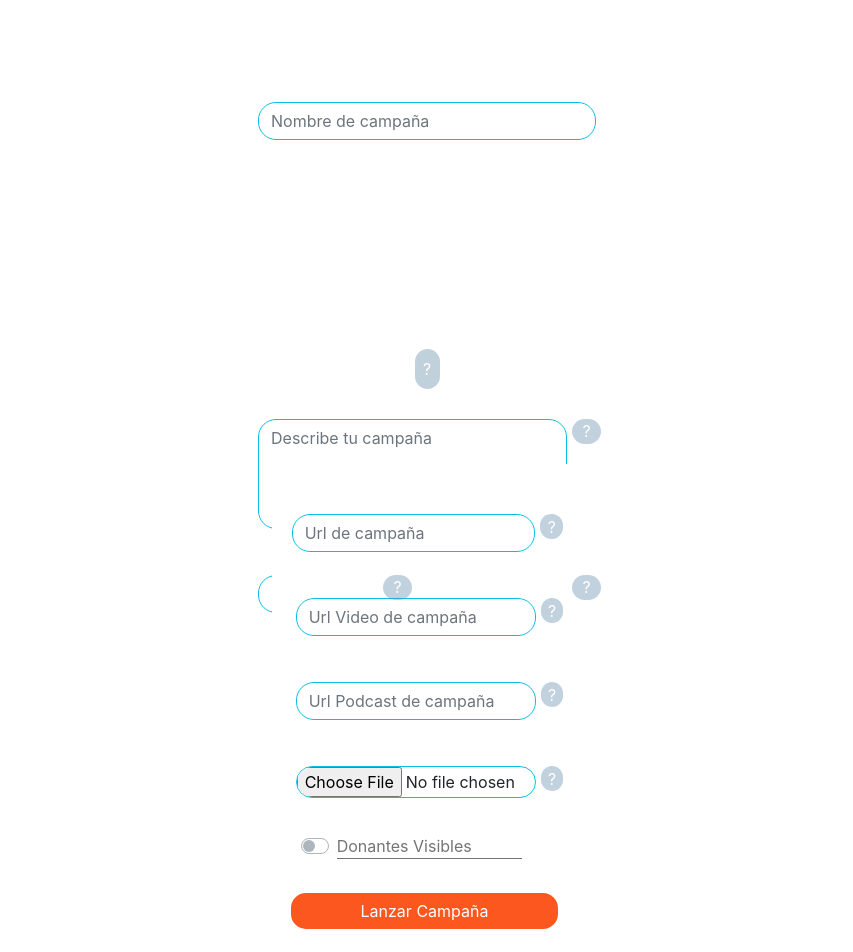
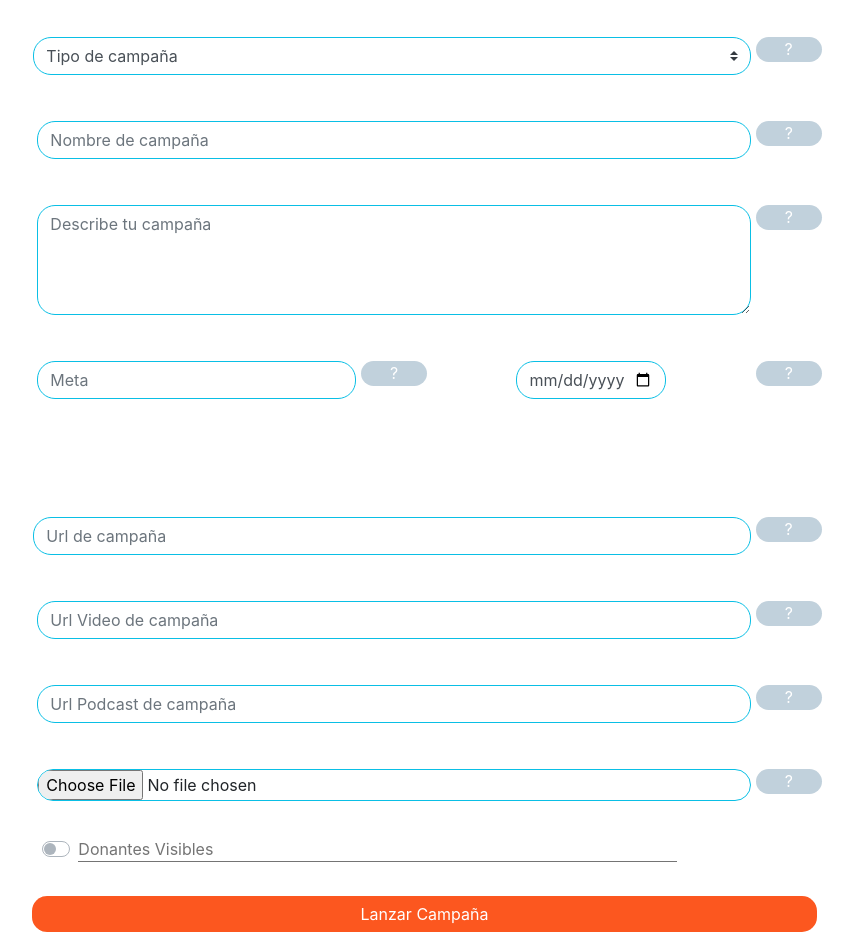
Before and after one commit to marialejandraip/crowdfunding-peer-to-peer, a React (Create React App) app: page /dashboard in a window 1280 px wide. Shown: the part 1344-2296 px from the top of the page, without its empty margins (215-1068 px from the left). Built offline with nearby package versions, Linux system fonts and the light colour scheme; no server answers; sample sign-in values are in the browser's storage.

Commit message:
inputs estilos

```diff
--- a/src/components/Forms.js
+++ b/src/components/Forms.js
@@ -2,6 +2,7 @@ import React, {useState} from 'react';
 import { Form, Button, Row, Col, Container } from 'react-bootstrap';
 import ReactTooltip from 'react-tooltip';
 import styles from './Forms.module.css';
+import InputGroup from 'react-bootstrap/InputGroup';
 
 
 
@@ -19,9 +20,8 @@ const handleInputchange = event => {
         <Row className = "rows">
           <Col sm={1} md ={2}></Col>
           <Col sm={10} md ={8} className = "columns">
-            <form className="card card-body input-group" id = {styles.form}
-             >
-              <Form.Row className = {styles.rows}>
+            <form className="card card-body input-group" id = {styles.form}>
+              <Form.Row >
                 <Form.Group as = {Col}>
                   <Form.Control
                     as="select"
@@ -37,7 +37,6 @@ const handleInputchange = event => {
                     <option>MATRIMONIO</option>
                     <option>BAUTIZO</option>
                     <option>NAVIDAD</option>
-                    <option>CONDOLENCIAS</option>
                   </Form.Control>
                 </Form.Group>
                 <Button
@@ -56,7 +55,7 @@ const handleInputchange = event => {
                 </ReactTooltip>
               </Form.Row>
 
-              <Form.Row className = {styles.container}>
+              <Form.Row>
                 <Form.Group as = {Col}>
                   <Form.Control
                     column sm={11} md={11}
--- a/src/components/Forms.module.css
+++ b/src/components/Forms.module.css
@@ -1,9 +1,9 @@
 .container{
     height: 60vh;
-    display: flex;
-    flex-direction: column;
-    align-items: center;
-    justify-content: center;
+    /*display: flex;
+    flex-direction: column;*/
+    /*align-items: center;*/
+    /*justify-content: center;*/
 }
 
 #form{
@@ -36,4 +36,5 @@
 
 .switch{
     height: 20px;
+    margin-top: 30px;
 }
--- a/src/components/Forms2.js
+++ b/src/components/Forms2.js
@@ -1,10 +1,10 @@
 import React from 'react';
 import { Form, Button, Row, Col, Container, FormControl} from 'react-bootstrap';
 import ModalLink from './ModalLink';
-import InputGroup from 'react-bootstrap/InputGroup';
 import {storage} from '../firebaseConfig.js';
 import ReactTooltip from 'react-tooltip';
 import styles from './Forms.module.css';
+import InputGroup from 'react-bootstrap/InputGroup';
 
 export default function Forms_2({data, setData, setNow, handleSubmit, campaingId}) {
   setNow(100)
@@ -26,11 +26,10 @@ export default function Forms_2({data, setData, setNow, handleSubmit, campaingId
   }
 
     return (
-        <Container fluid
-        className = {styles.container}>
+        <Container fluid className = {styles.container}>
             <Row className = "rows">
             <Col sm={1} md ={2}></Col>
-              <Col className = "columns">
+              <Col sm={10} md ={8} className = "columns">
                 <form className="card card-body input-group" id = {styles.form} >
                   <Form.Row>
                   <Form.Group as = {Col}>
```
